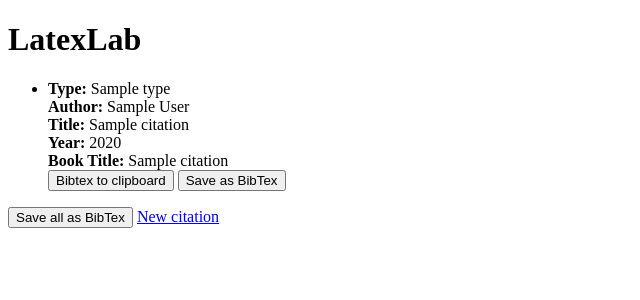
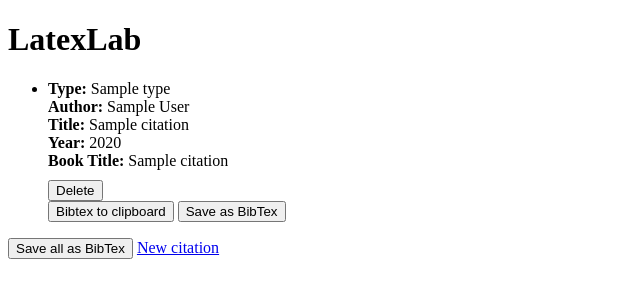
Before and after one commit to keranenkirill/LatexLab, a Flask app: template src/templates/index.html in a window 1280 px wide. Shown: the top 300 px of the page, without its empty margins (0-640 px from the left). Run offline with Flask 3, Linux system fonts and the light colour scheme; the template is opened without the code that fills it: most values are stand-ins (such as "Sample title", 1, 10 or a date in 2020).

Commit message:
Add the missing Delete button

```diff
--- a/src/templates/index.html
+++ b/src/templates/index.html
@@ -15,10 +15,13 @@ LatexLab
         <strong>Title:</strong> {{ citation.title }}<br>
         <strong>Year:</strong> {{ citation.year }}<br>
         <strong>Book Title:</strong> {{ citation.booktitle }}<br>
+        <form action="/delete_citation/{{ citation.id }}" method="POST" style="margin-top: 10px;">
+            <input type="hidden" name="id" value="{{ citation.id }}">
+            <button type="submit" class="btn btn-danger">Delete</button>
+        </form>
         <button bibtex-clipboard-data="{{ citation.as_bibtex }}" onclick="toClipboard(this)">Bibtex to
             clipboard</button>
         <button bibtex-file-data="{{ citation.as_bibtex }}" onclick="toFile(this)">Save as BibTex</button>
-
         <br>
     </li>
     {% else %}
```
Also changed, not shown: 1 other file.
